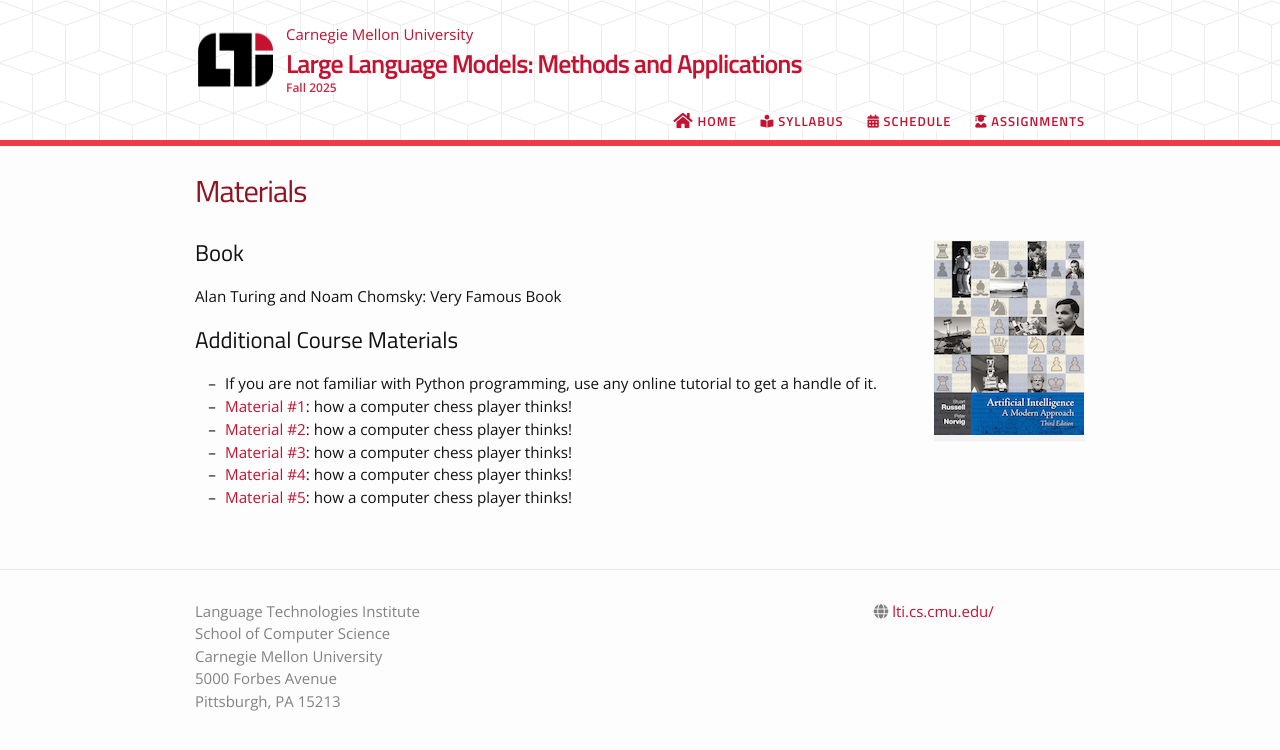
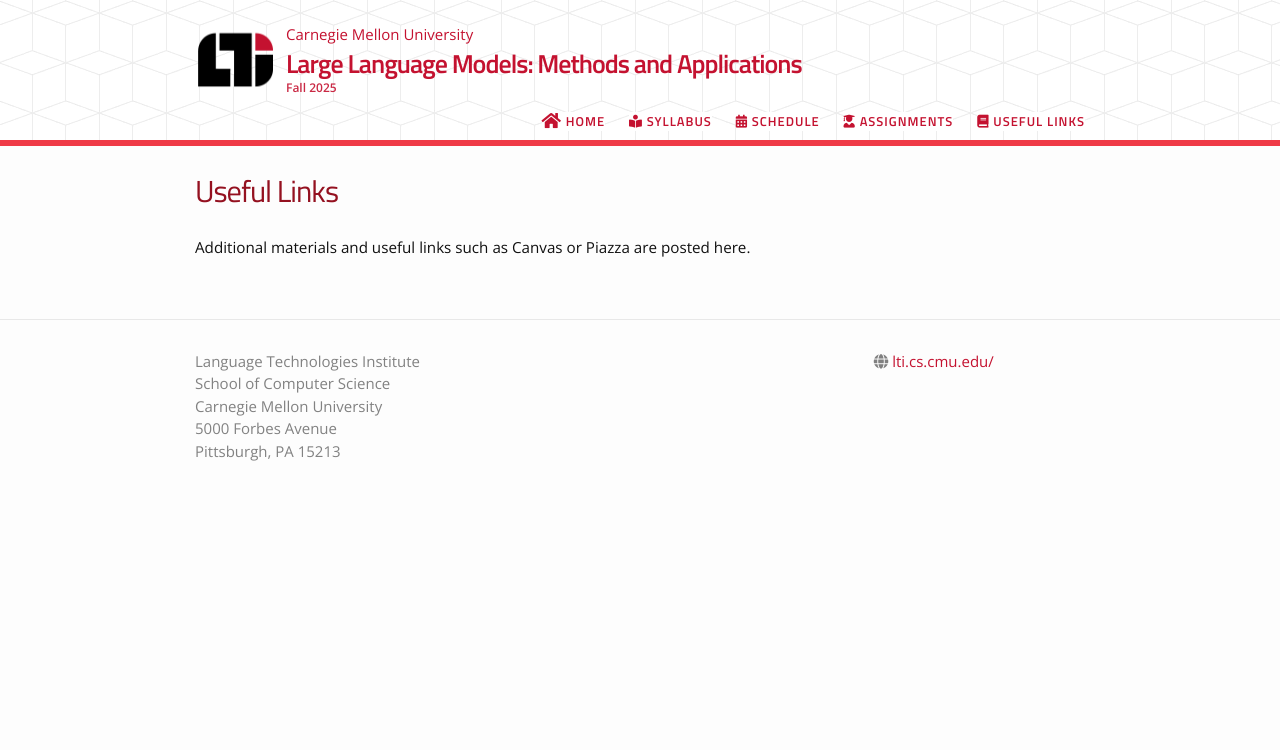
Before and after one commit to cmu-llms-class/cmu-llm-class-website-2025, a Jekyll site: the page built from materials.md, in a window 1280 px wide. Shown: the top 750 px of the page. Built offline with Jekyll 4.4.1, drawn with Linux system fonts in a browser that asks for light colours; nearby versions of some CDN libraries.

Commit message:
Added useful links section

```diff
--- a/_data/nav.yml
+++ b/_data/nav.yml
@@ -23,6 +23,6 @@ items:
 #   name: Project
 #   icon_class: fas fa-user-graduate
 
-# - url: /materials/
-#   name: Materials
-#   icon_class: fas fa-book
+- url: /materials/
+  name: Useful Links
+  icon_class: fas fa-book
--- a/materials.md
+++ b/materials.md
@@ -1,20 +1,7 @@
 ---
 layout: page
-title: Materials
+title: Useful Links
 permalink: /materials/
 ---
 
-{% include image.html url="/_images/cover2.jpg" width=175 align="right" %}
-
-## Book
-
-Alan Turing and Noam Chomsky: Very Famous Book
-
-## Additional Course Materials
-
-* If you are not familiar with Python programming, use any online tutorial to get a handle of it.
-* [Material #1](http://www.example.com/): how a computer chess player thinks!
-* [Material #2](http://www.example.com/): how a computer chess player thinks!
-* [Material #3](http://www.example.com/): how a computer chess player thinks!
-* [Material #4](http://www.example.com/): how a computer chess player thinks!
-* [Material #5](http://www.example.com/): how a computer chess player thinks!
+Additional materials and useful links such as Canvas or Piazza are posted here.
```
Also changed, not shown: 8 other files.
